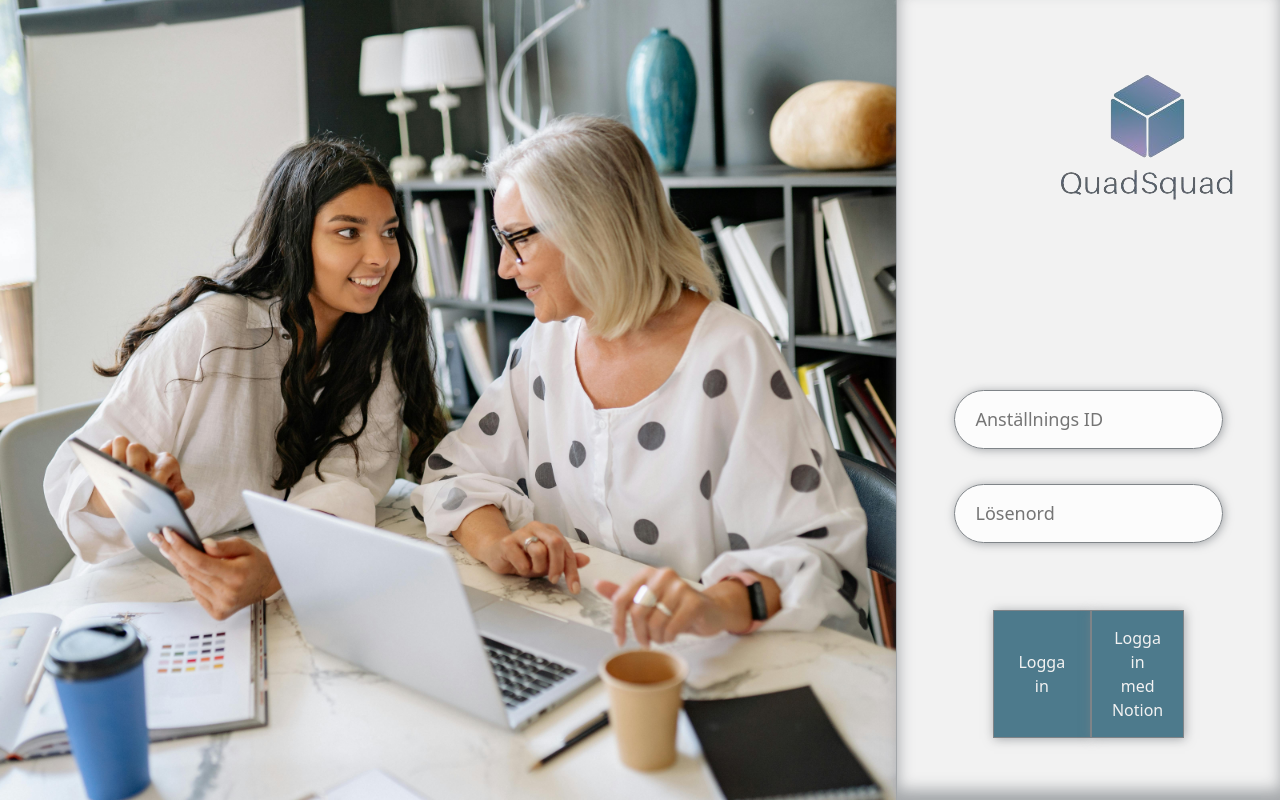
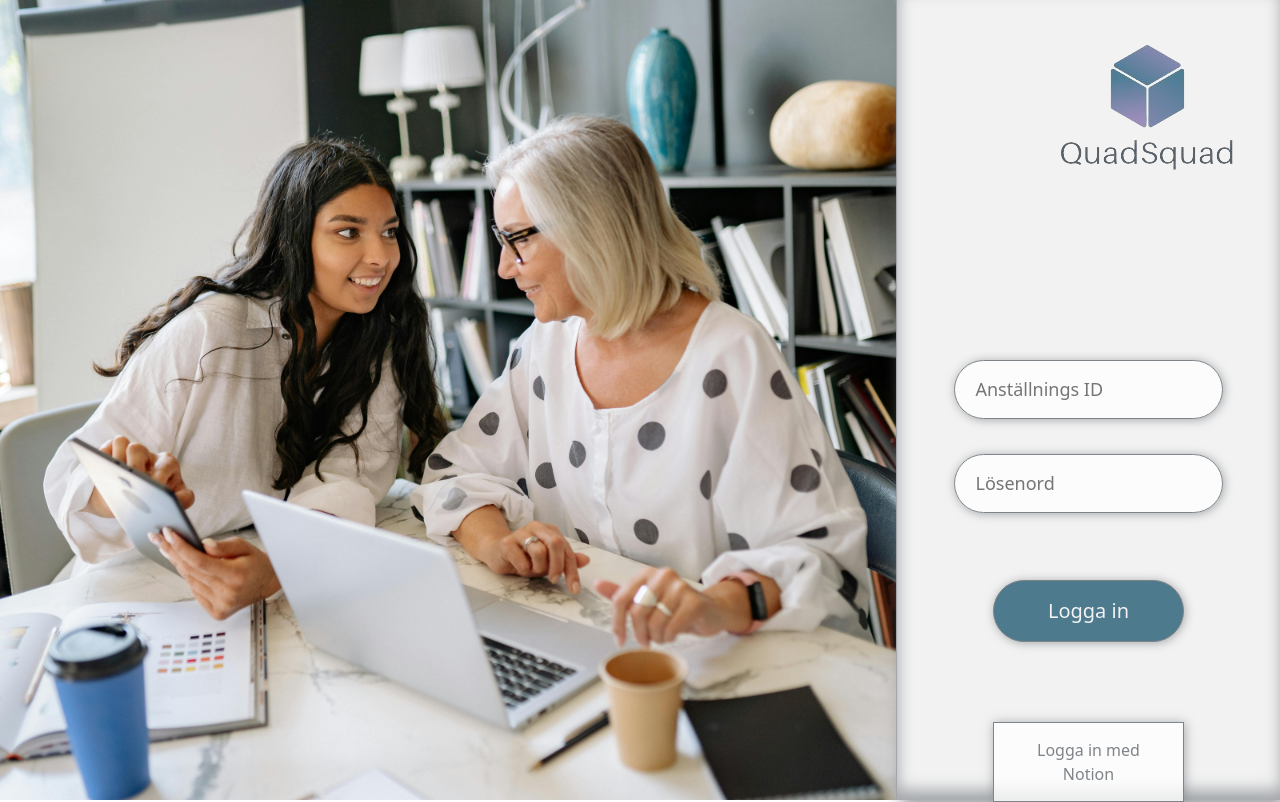
Before and after one commit to LindEmma/Quad-Squad-frontend, a React (Create React App) app: page / in a window 1280 px wide. Shown: the top 802 px of the page. Built offline with nearby package versions, Linux system fonts and the light colour scheme.

Commit message:
fix i login design

```diff
--- a/package.json
+++ b/package.json
@@ -19,9 +19,8 @@
     "react-icons": "^5.0.1",
     "react-router-dom": "^6.22.2",
     "react-scripts": "^5.0.1",
+    "react-toastify": "^10.0.4",
     "server": "^1.0.38",
-    "react-toastify": "^10.0.4",
-
     "web-vitals": "^2.1.4"
   },
   "scripts": {
--- a/src/components/Login.js
+++ b/src/components/Login.js
@@ -4,7 +4,7 @@ import { useNavigate } from "react-router-dom";
 import QuadSquadLogo from "../img/QuadSquad 1.png";
 import "../css/Login.css";
 import NotionLogin from "../components/NotionLogin";
-// import { ToastContainer, toast } from 'react-toastify';
+import { ToastContainer, toast } from 'react-toastify';
 
 
 
@@ -39,7 +39,7 @@ const Login = () => {
       if (getResponse.status === 200) {
         const userData = getResponse.data;
         setUserRole(userData.userRole[0]);
-      }else {
+      } else {
         console.log("Failed to fetch username and role");
       }
     } catch (error) {
@@ -57,6 +57,11 @@ const Login = () => {
         }
       );
       if (response.status === 200) {
+
+        const userData = response.data;
+        setUserRole(userData.userRoles[0]);
+
+
         GetUsernameAndRole();
       } else {
         console.log("Login failed: Incorrect employeID or password");
@@ -103,9 +108,9 @@ const Login = () => {
                 onChange={(e) => setPassword(e.target.value)}
               /></div>
 
-            <div class="inputBox w50">
-              <button type="submit">Logga in</button>
-              <NotionLogin/>
+            <div class="login">
+              <button id="login-btn" type="submit">Logga in</button>
+              <NotionLogin />
             </div>
           </form>
         </section>
--- a/src/css/Login.css
+++ b/src/css/Login.css
@@ -71,8 +71,15 @@
     background-color: #ffffffca;
 }
 
+.login {
+    display: flex;
+    flex-direction: column;
+    width: 50%;
+    padding-top: 2rem;
+    gap: 5rem;
+}
 
-button {
+#login-btn {
     width: 100%;
     background-color: #4D7A8C;
     color: #F2F2F2;
@@ -83,6 +90,23 @@ button {
     font-size: 20px;
 }
 
+#login-btn:hover {
+    background-color: #878BA6;
+    box-shadow: inset 1px 3px #7f84886b;
+}
+
+button {
+    width: fit-content;
+    background-color: #ffffffca;
+    color: #7F8488;
+    border: 1px solid #7F8488;
+    box-shadow: 1px 1px 10px #7f8488b0;
+    border-radius: 40px;
+    padding: 15px 20px;
+    font-size: 15px;
+}
+
 button:hover {
     background-color: #878BA6;
+    color: #F2F2F2;
 }
```
Also changed, not shown: 1 other file (tests, documents, lock files or other folders).
